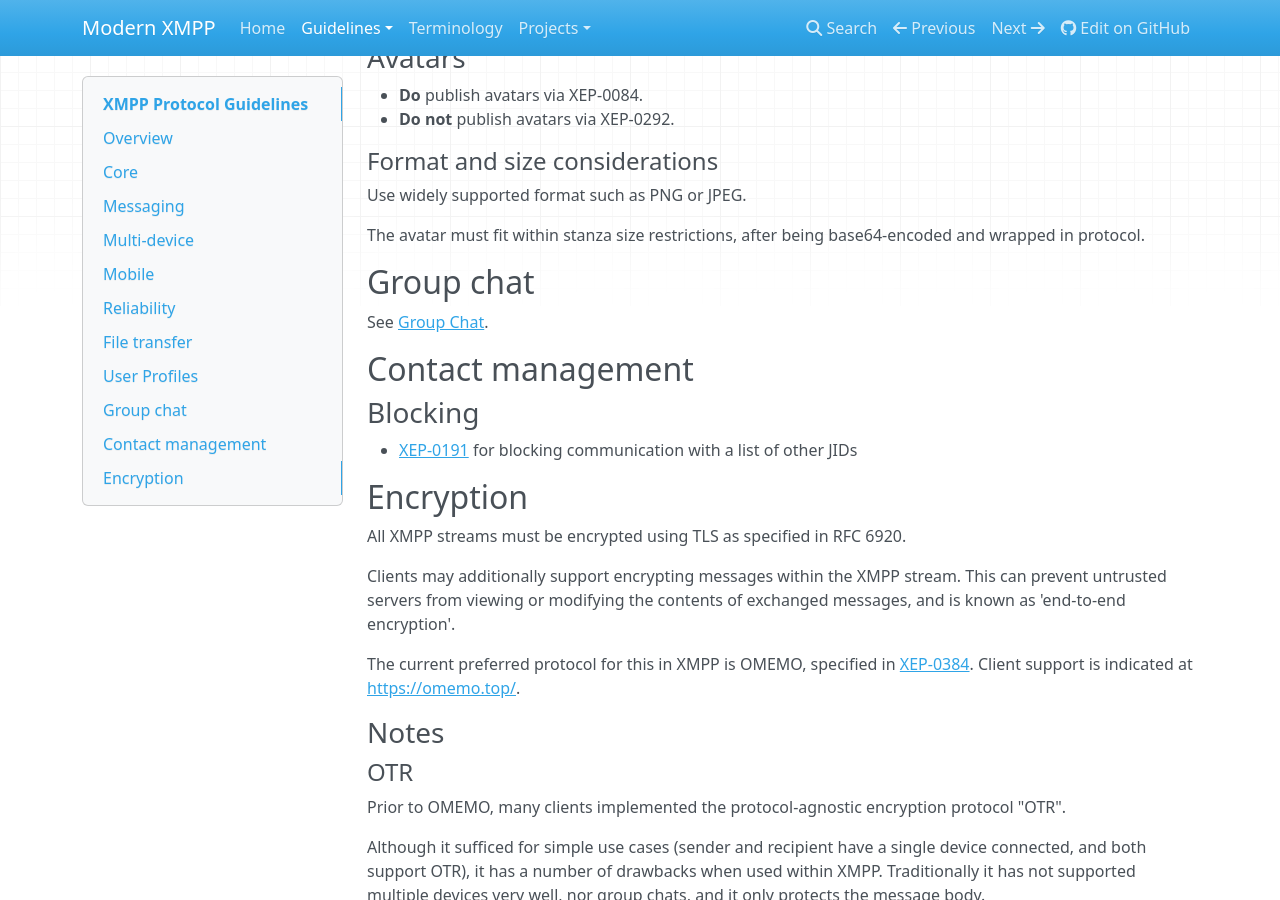
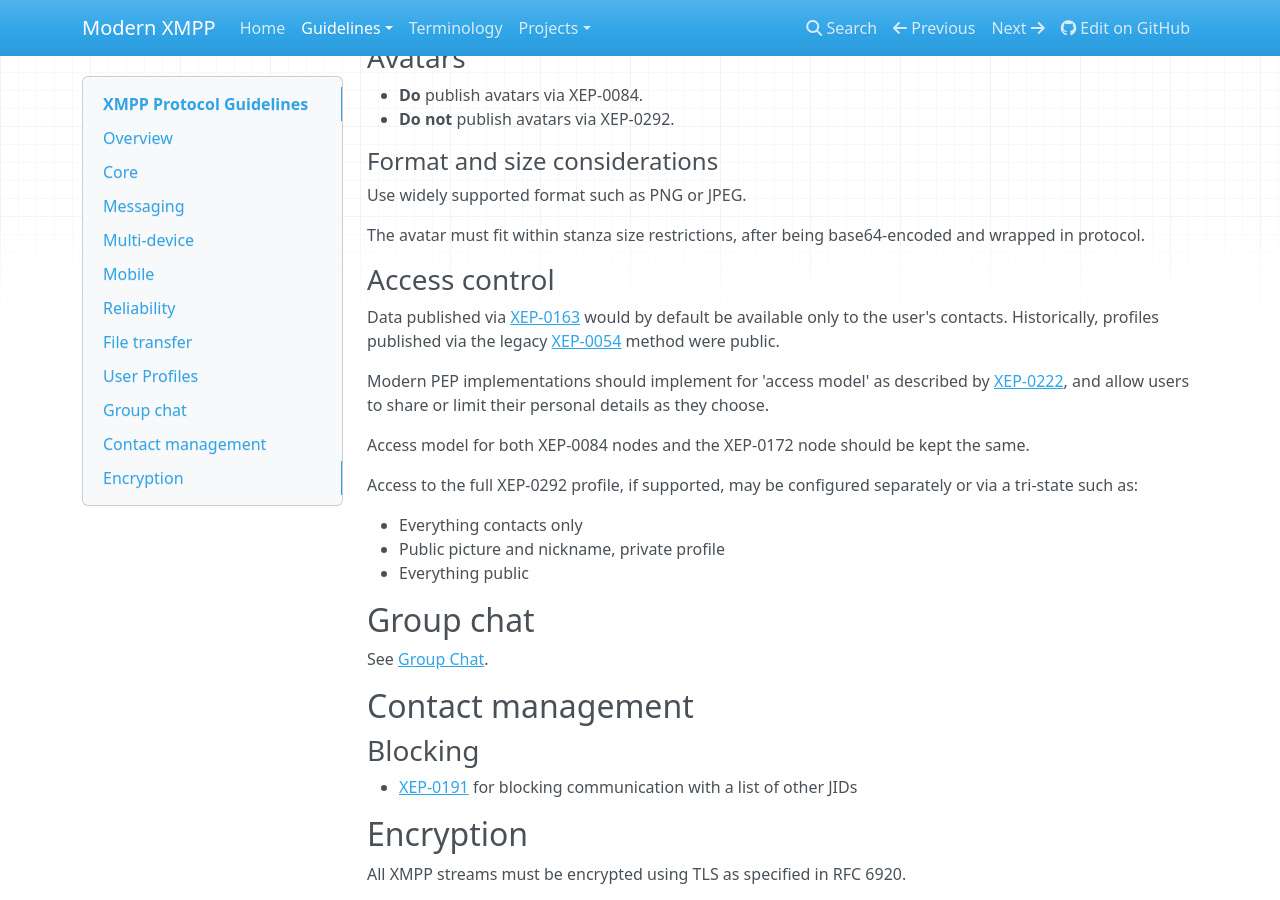
Before and after one commit to modernxmpp/modernxmpp, an MkDocs documentation site: the page built from docs/client/protocol.md, in a window 1280 px wide and 900 px high, scrolled down 5922 px. Built offline with MkDocs 1.6.1, drawn with Linux system fonts in a browser that asks for light colours; nearby versions of some CDN libraries.

Commit message:
protocol: Add section about profile access control

```diff
--- a/docs/client/protocol.md
+++ b/docs/client/protocol.md
@@ -279,6 +279,25 @@ Use widely supported format such as PNG or JPEG.
 The avatar must fit within stanza size restrictions, after being base64-encoded and wrapped in
 protocol.
 
+### Access control
+
+Data published via [XEP-0163](https://xmpp.org/extensions/xep-0163.html) would by default be
+available only to the user's contacts. Historically, profiles published via the legacy
+[XEP-0054](https://xmpp.org/extensions/xep-0054.html) method were public.
+
+Modern PEP implementations should implement for 'access model' as described by
+[XEP-0222](https://xmpp.org/extensions/xep-0222.html), and allow users to share or limit their
+personal details as they choose.
+
+Access model for both XEP-0084 nodes and the XEP-0172 node should be kept the same.
+
+Access to the full XEP-0292 profile, if supported, may be configured separately or via a tri-state
+such as:
+
+-   Everything contacts only
+-   Public picture and nickname, private profile
+-   Everything public
+
 ## Group chat
 
 See [Group Chat](../groupchat/).
```
